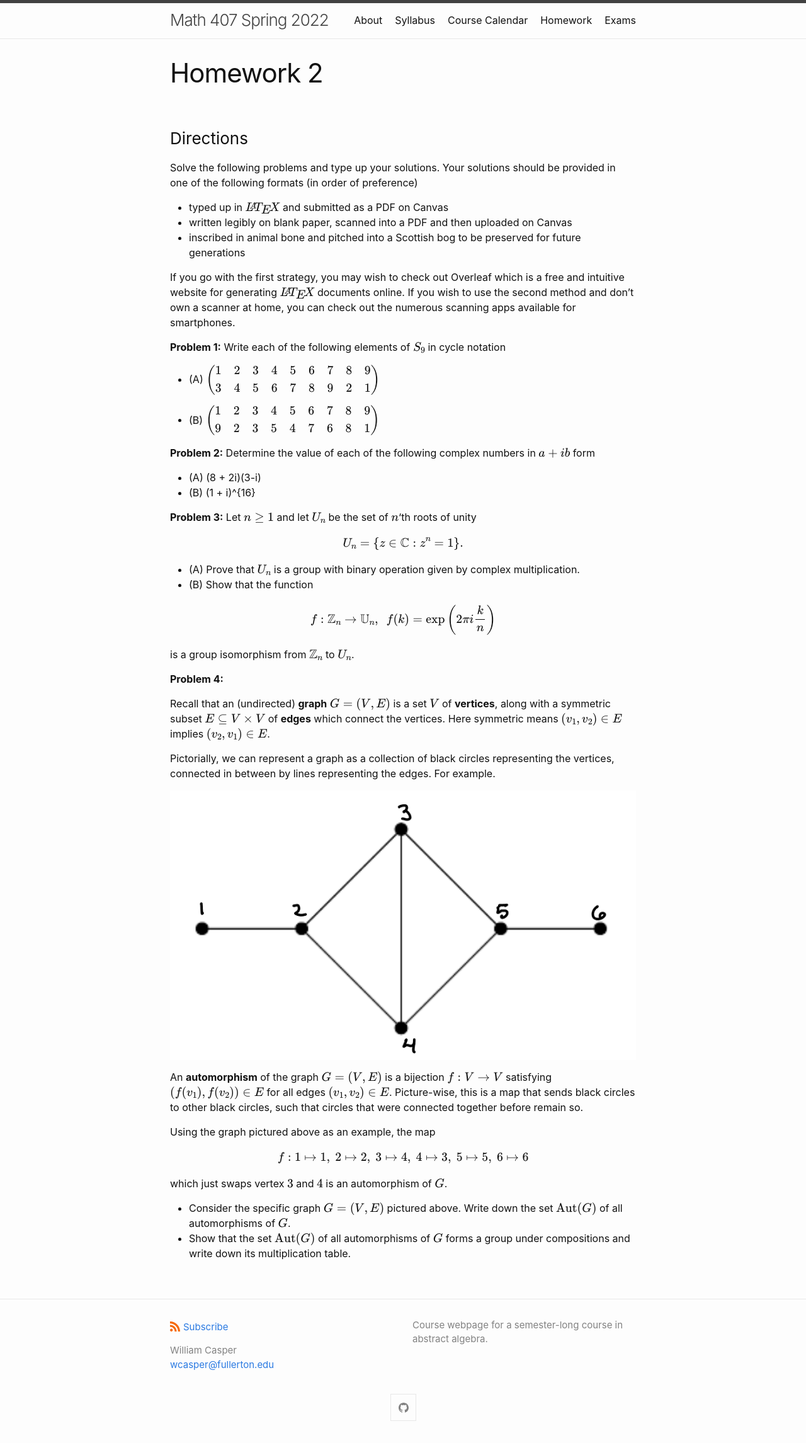
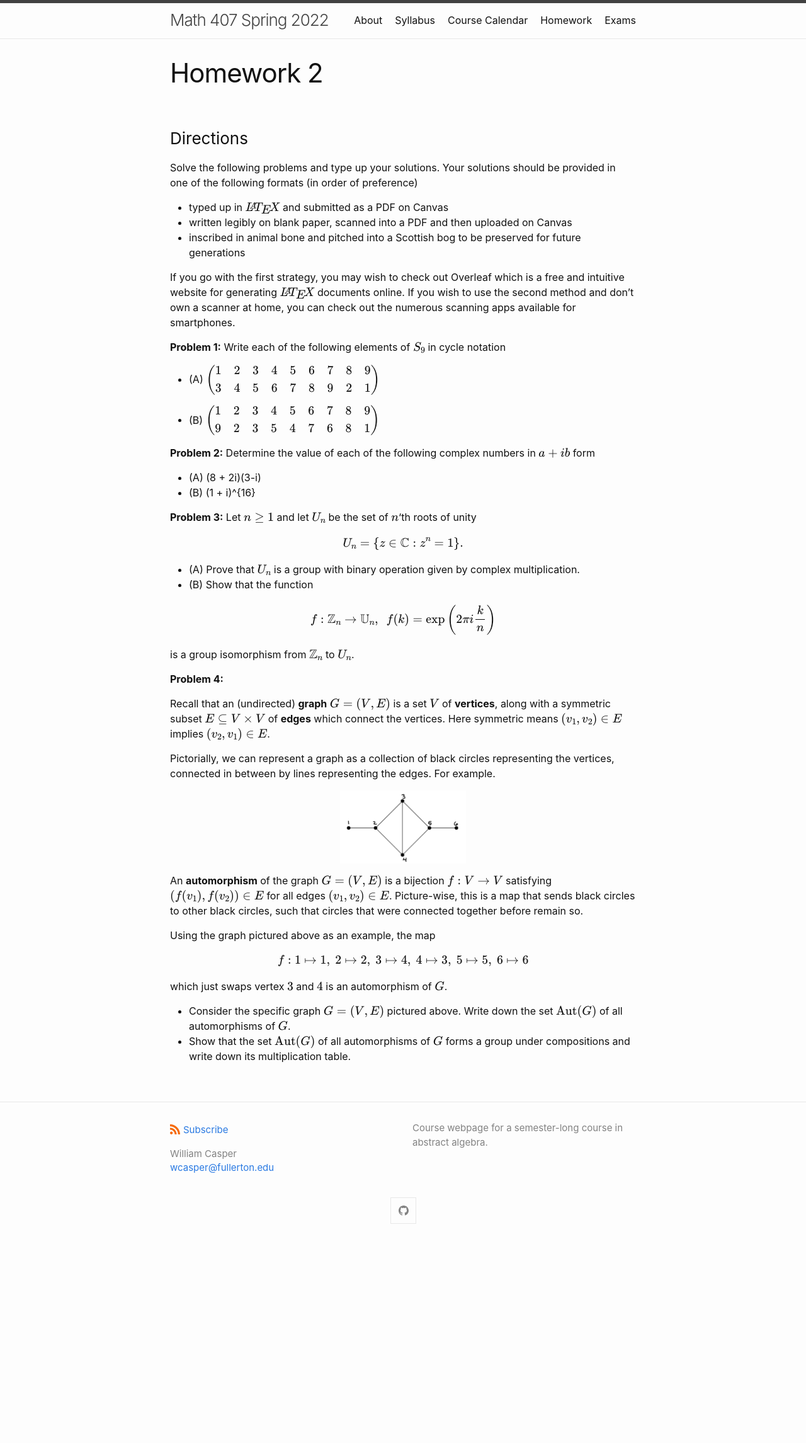
Before and after one commit to wcasper/math407spring2022, a Jekyll site: the page built from _homework/hw2.md, in a window 1280 px wide. Shown: the whole page at 63% size. Built offline with Jekyll 4.4.1, drawn with Linux system fonts in a browser that asks for light colours; after the commit the page ends 1978 px from its top, so only the background shows below that.

Commit message:
resize image

```diff
--- a/_homework/hw2.md
+++ b/_homework/hw2.md
@@ -49,7 +49,7 @@ Recall that an (undirected) **graph** $$G=(V,E)$$ is a set $$V$$ of **vertices**
 
 Pictorially, we can represent a graph as a collection of black circles representing the vertices, connected in between by lines representing the edges. For example.
 
-<p align="center"><img src="fig/graph.png"/></p>
+<p align="center" ><img src="fig/graph.png" style="width:200px; height:auto"/></p>
 
 An **automorphism** of the graph $$G=(V,E)$$ is a bijection $$f: V\rightarrow V$$ satisfying $$(f(v_1),f(v_2))\in E$$ for all edges $$(v_1,v_2)\in E$$.  Picture-wise, this is a map that sends black circles to other black circles, such that circles that were connected together before remain so.
 
```
